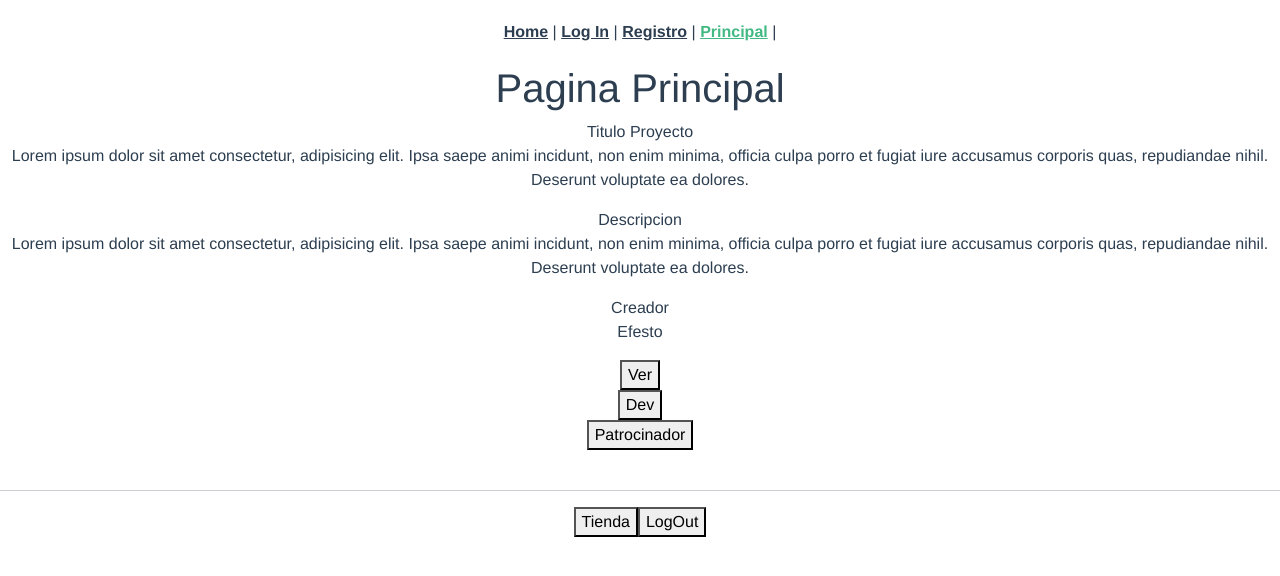
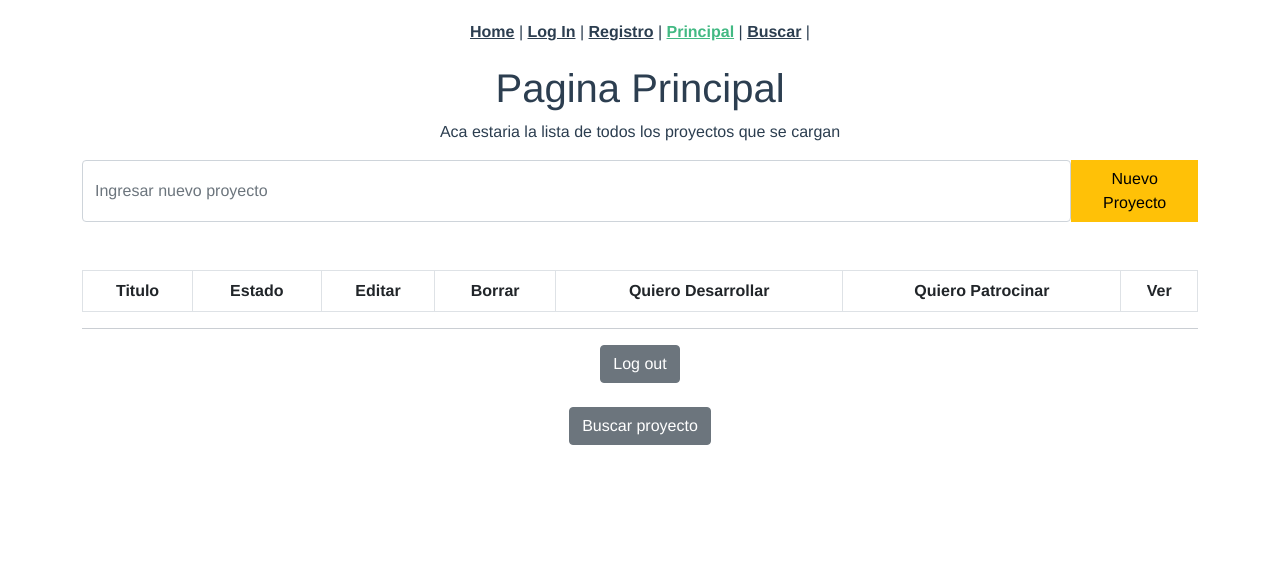
Before and after one commit to frodriguez84/DevHelper, a Vue app: page /principal in a window 1280 px wide. Shown: the top 576 px of the page. Built offline with nearby package versions, Linux system fonts and the light colour scheme.

Commit message:
agrego Buscar

```diff
--- a/src/App.vue
+++ b/src/App.vue
@@ -6,6 +6,7 @@
       <router-link to="/login">Log In</router-link> |
       <router-link to="/registro">Registro</router-link> |
       <router-link to="/principal">Principal</router-link> |
+      <router-link to="/buscar">Buscar</router-link> |
     </div>
     <router-view/>
 
--- a/src/router/index.js
+++ b/src/router/index.js
@@ -34,6 +34,14 @@ const routes = [
     // which is lazy-loaded when the route is visited.
     component: () => import(/* webpackChunkName: "about" */ '../views/Principal.vue')
   },
+  {
+    path: '/buscar',
+    name: 'Buscar',
+    // route level code-splitting
+    // this generates a separate chunk (about.[hash].js) for this route
+    // which is lazy-loaded when the route is visited.
+    component: () => import(/* webpackChunkName: "about" */ '../views/Buscar.vue')
+  },
 ]
 
 const router = new VueRouter({
--- /dev/null
+++ b/src/views/Buscar.vue
@@ -0,0 +1,97 @@
+<template>
+  <div class="container">
+    <h1>{{ titulo }}</h1>
+    <div class="d-flex">
+      <div><input type="text" /><button>Buscar</button></div>
+
+      <div class="check">
+        <p>Buscar por genero</p>
+        <input type="checkbox" id="Accion" name="Accion" value="Bike" />
+        <label for="Accion">Accion</label><br />
+        <input type="checkbox" id="Estrategia" name="Estrategia" value="Car" />
+        <label for="Estrategia">Estrategia</label><br />
+        <input type="checkbox" id="Deportes" name="Deportes" value="Boat" />
+        <label for="Deportes">Deportes</label><br /><br />
+        <input type="checkbox" id="Rol" name="Rol" value="Boat" />
+        <label for="Rol">Rol</label><br /><br />
+        <input type="checkbox" id="Aventura" name="Aventura" value="Boat" />
+        <label for="Aventura">Aventura</label><br /><br />
+      </div>
+    </div>
+
+    <div id="carouselExampleControls" class="pos" data-ride="carousel" >
+      <div class="carousel-inner">
+        <div class="carousel-item active">
+          <img class="d-block w-100" src="../img/Monkey.jpg" alt="First slide"/>
+        </div>
+        <div class="carousel-item">
+          <img class="d-block w-100" src="../img/Monkey.jpg" alt="Second slide"/>
+        </div>
+        <div class="carousel-item">
+          <img class="d-block w-100" src="../img/Monkey.jpg" alt="Third slide" />
+        </div>
+      </div>
+      <a class="carousel-control-prev" href="#carouselExampleControls" role="button" data-slide="prev" >
+        <span class="carousel-control-prev-icon" aria-hidden="true"></span>
+        <span class="sr-only">Previous</span>
+      </a>
+      <a class="carousel-control-next" href="#carouselExampleControls"  role="button" data-slide="next">
+        <span class="carousel-control-next-icon" aria-hidden="true"></span>
+        <span class="sr-only">Next</span>
+      </a>
+    </div>
+
+    <div class="separador">
+      <button @click="principal">Volver</button>
+    </div>
+  </div>
+</template>
+
+
+<script>
+// @ is an alias to /src
+import HelloWorld from "@/components/HelloWorld.vue";
+
+export default {
+  name: "Principal",
+  components: {
+    HelloWorld,
+  },
+
+  data() {
+    return {
+      titulo: "Buscar proyecto",
+    };
+  },
+  methods: {
+    principal() {
+      this.$router.push("/principal");
+    },
+  },
+};
+</script>
+
+<style scoped>
+.pos {
+  position: FIXED;
+  top: 150px;
+  left: 600px;
+  width: 600px;
+  height: 250px;
+  background-color: red;
+}
+.check {
+  position: fixed;
+  top: 180px;
+  left: 150px;
+  width: 100px;
+  height: 50px;
+}
+.separador {
+  position: fixed;
+  top: 550px;
+  left: 900px;
+  width: 100px;
+  height: 50px;
+}
+</style>
--- a/src/views/Principal.vue
+++ b/src/views/Principal.vue
@@ -1,49 +1,89 @@
 <template>
-  <div >
+  <div>
+    <div class="container">
       <h1>{{ titulo }}</h1>
+      <p>Aca estaria la lista de todos los proyectos que se cargan</p>
 
-    <div >
-      <div >
-        Titulo Proyecto
-        <p>
-          Lorem ipsum dolor sit amet consectetur, adipisicing elit. Ipsa saepe
-          animi incidunt, non enim minima, officia culpa porro et fugiat iure
-          accusamus corporis quas, repudiandae nihil. Deserunt voluptate ea
-          dolores.
-        </p>
+      <div class="d-flex">
+        <input
+          v-model="proyectoNuevo"
+          type="text"
+          placeholder="Ingresar nuevo proyecto"
+          class="form-control"
+          @keyup.enter="agregarProyecto"
+        />
+        <button @click="agregarProyecto" class="btn btn-warning rounded-0">
+          Nuevo Proyecto
+        </button>
       </div>
-      <div class="text">Descripcion
-          <p>
-          Lorem ipsum dolor sit amet consectetur, adipisicing elit. Ipsa saepe
-          animi incidunt, non enim minima, officia culpa porro et fugiat iure
-          accusamus corporis quas, repudiandae nihil. Deserunt voluptate ea
-          dolores.
-        </p>
+      <table class="table table-bordered mt-5">
+        <thead>
+          <tr>
+            <th scope="col">Titulo</th>
+            <th scope="col">Estado</th>
+            <th scope="col" class="text-center">Editar</th>
+            <th scope="col" class="text-center">Borrar</th>
+            <th scope="col">Quiero Desarrollar</th>
+            <th scope="col">Quiero Patrocinar</th>
+            <th scope="col">Ver</th>
+          </tr>
+        </thead>
+        <tbody>
+          <tr v-for="(p, index) in proyectos" :key="index">
+            <td>
+              <span :class="{ finalizado: p.estado === 'finalizado' }">{{
+                firstCharUpper(p.nombre)}}</span>
+            </td>
+            <td style="width: 120px">
+              <span
+                @click="cambiarEstado(index)"
+                class="pointer"
+                :class="{
+                  'text-danger': p.estado === 'reclutando',
+                  'text-warning': p.estado === 'en progreso',
+                  'text-success': p.estado === 'finalizado',}">
+                {{ firstCharUpper(p.estado) }}
+              </span>
+            </td>
+            <td>
+              <div class="text-center" @click="editarProyecto(index)"> <button>Editar
+                <span class="fa fa-pen"></span>
+              </button>
               </div>
-      <div >Creador
-          <p>
-          Efesto
-        </p>
+            </td>
+            <td>
+              <div class="text-center" @click="borrarProyecto(index)"> <button>Borrar</button>
+                <span class="fa fa-trash"></span>
               </div>
+            </td>
+            <td>
+              <div>
+                <button>Dev</button> <span></span>
               </div>
+            </td>
                 <div>
-      <button>Ver</button>
+                <button>Patrocinar</button> <span></span>
               </div>
+            <td>
 
                 <div>
-      <button>Dev</button>
+                <button>Ver</button> <span></span>
               </div>
+            <td>
+
+          </td>
+          </tr>
+
+        </tbody>
+      </table>
+      <hr>
       <div>
-      <button>Patrocinador</button>
+        <button class="btn btn-secondary" @click="home">Log out</button>
       </div>
-
-    <br />
-    <hr />
-
-    <div class="bot">
-      <button class="tienda">Tienda</button>
-
-      <button @click="home" class="out">LogOut</button>
+      <br>
+      <div>
+        <button @click="buscar" class="btn btn-secondary">Buscar proyecto</button>
+      </div>
     </div>
   </div>
 </template>
@@ -61,7 +101,12 @@ export default {
 
   data() {
     return {
+      creador: "",
+      proyectoNuevo: "",
+      proyectoEditado: null,
       titulo: "Pagina Principal",
+      proyectos: [],
+      estados: ["reclutando", "en progreso", "finalizado"],
     };
   },
 
@@ -69,6 +114,52 @@ export default {
     home() {
       this.$router.push("/");
     },
+    buscar() {
+      this.$router.push("/buscar");
+    },
+    agregarProyecto() {
+      if (this.proyectoNuevo.length === 0) return;
+
+      if (this.proyectoEditado === null) {
+        this.proyectos.push({
+          nombre: this.proyectoNuevo,
+          estado: "reclutando",
+        });
+      } else {
+        this.proyectos[this.proyectoEditado].nombre = this.proyectoNuevo;
+        this.proyectoEditado = null;
+      }
+
+      this.proyectoNuevo = "";
+    },
+
+    borrarProyecto(index) {
+      this.proyectos.splice(index, 1);
+    },
+
+    editarProyecto(index) {
+      this.proyectoNuevo = this.proyectos[index].nombre;
+      this.proyectoEditado = index;
+    },
+
+    cambiarEstado(index) {
+      let nuevoIndex = this.estados.indexOf(this.proyectos[index].estado);
+      if (++nuevoIndex > 2) nuevoIndex = 0;
+      this.proyectos[index].estado = this.estados[nuevoIndex];
+    },
+
+    firstCharUpper(letra) {
+      return letra.charAt(0).toUpperCase() + letra.slice(1);
+    },
   },
 };
 </script>
+
+<style scoped>
+.poiter {
+  cursor: pointer;
+}
+.finalizado {
+  text-decoration: line-through;
+}
+</style>
```
Also changed, not shown: src/img/Monkey.jpg (added). Lines whose indentation alone changed are shown as unchanged.
